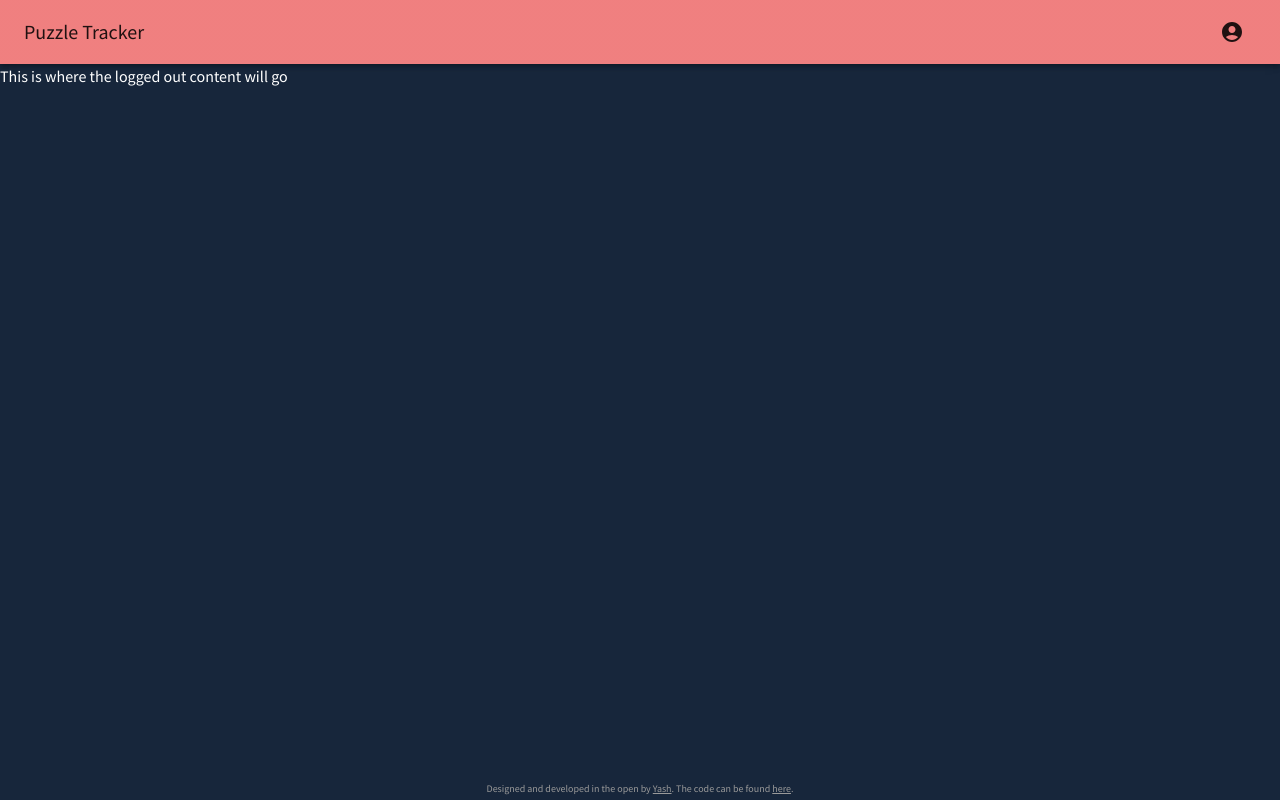
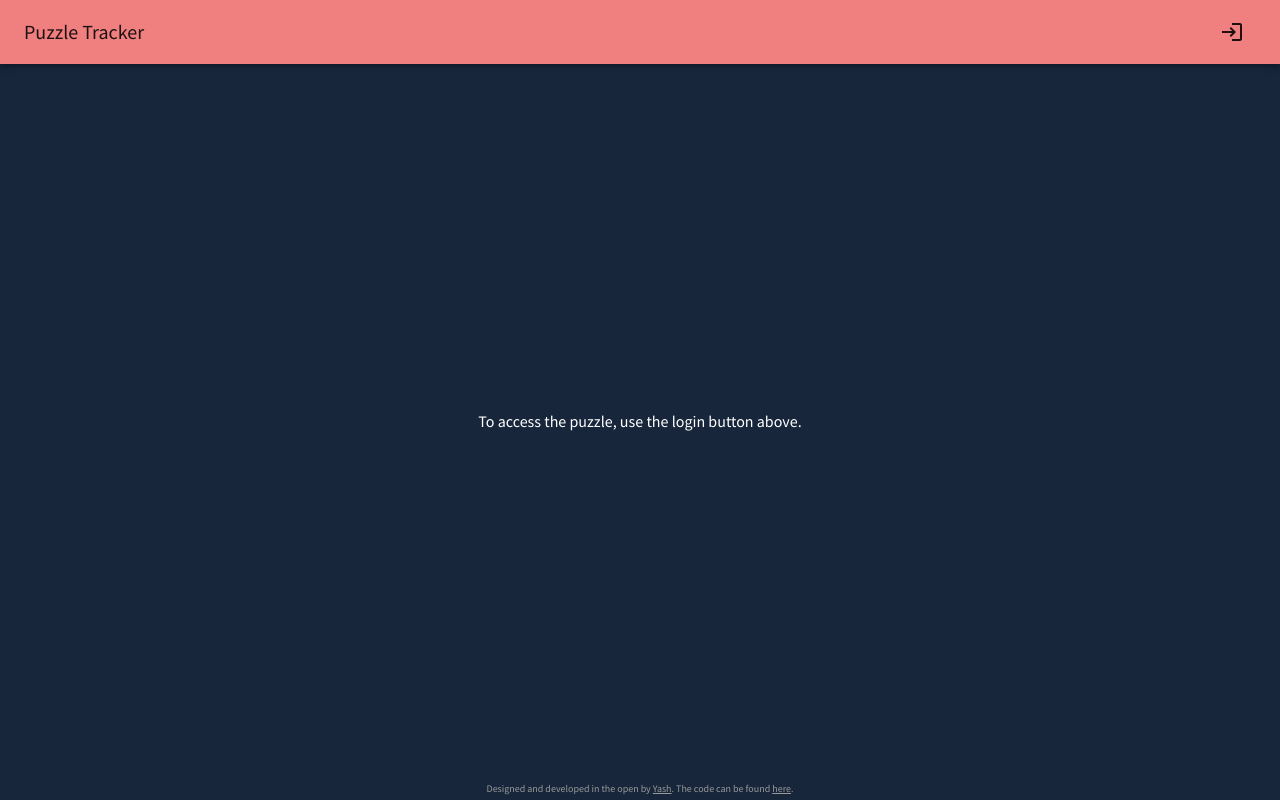
Before and after one commit to YashdalfTheGray/puzzling-gift, a React (Vite) app: page / in a window 1280 px wide. Built offline with nearby package versions, Linux system fonts and the light colour scheme; no server answers.

Commit message:
wired through puzzle id and left a message for the logged out view

```diff
--- a/src/components/AccountButton/AccountButton.tsx
+++ b/src/components/AccountButton/AccountButton.tsx
@@ -7,9 +7,9 @@ import Avatar from '@mui/material/Avatar';
 import IconButton from '@mui/material/IconButton';
 import MenuItem from '@mui/material/MenuItem';
 import Menu from '@mui/material/Menu';
-import AccountCircle from '@mui/icons-material/AccountCircle';
 import CircularProgress from '@mui/material/CircularProgress';
 import LoadingButton from '@mui/lab/LoadingButton';
+import LoginIcon from '@mui/icons-material/Login';
 
 import { PuzzleActions } from '~/src/redux/actions';
 import { PuzzleStore, ActionSliceNames } from '~/src/redux/puzzleStore';
@@ -74,7 +74,7 @@ export class AccountButton extends Component<
           aria-haspopup="true"
           onClick={dispatchLoginStart}
           color="inherit">
-          <AccountCircle />
+          <LoginIcon />
         </IconButton>
       );
     } else if (isProcessingLogin) {
--- a/src/components/App/App.tsx
+++ b/src/components/App/App.tsx
@@ -7,6 +7,7 @@ import CssBaseline from '@mui/material/CssBaseline';
 import { ThemeProvider } from '@mui/material/styles';
 
 import { theme } from '~/src/theme';
+import { UUID } from '~/src/datastoreTypes';
 import Header from '~/src/components/Header';
 import Footer from '~/src/components/Footer';
 import MainContent from '~/src/components/MainContent';
@@ -32,29 +33,45 @@ const mapDispatchToProps = {
 export type AppProps = ReturnType<typeof mapStateToProps> &
   typeof mapDispatchToProps;
 
-export class App extends Component<AppProps> {
+export type AppState = {
+  puzzleId: UUID;
+};
+
+export class App extends Component<AppProps, AppState> {
   constructor(props: AppProps) {
     super(props);
 
     this.state = {
-      authResult: null,
+      puzzleId: '',
     };
+  }
+
+  public getPuzzleIdFromUrl() {
+    const searchParamsString = window.location.search;
+    const params = new URLSearchParams(searchParamsString);
+    return params.get('puzzleId')!;
   }
 
   async componentDidMount() {
     const { dispatchLoginResult } = this.props;
 
     dispatchLoginResult();
+
+    this.setState({
+      puzzleId: this.getPuzzleIdFromUrl(),
+    });
   }
 
   render() {
+    const { puzzleId } = this.state;
+
     return (
       <ThemeProvider theme={theme}>
         <>
           <CssBaseline enableColorScheme={true} />
           <div className="app">
             <Header />
-            <MainContent />
+            <MainContent puzzleId={puzzleId} />
             <Footer />
           </div>
         </>
--- a/src/components/MainContent/MainContent.scss
+++ b/src/components/MainContent/MainContent.scss
@@ -1,7 +1,8 @@
 .MainContent {
   display: flex;
 
-  &.loading {
+  &.loading,
+  &.logged-out {
     justify-content: center;
     align-items: center;
   }
--- a/src/components/MainContent/MainContent.tsx
+++ b/src/components/MainContent/MainContent.tsx
@@ -1,6 +1,6 @@
 // Can't use preact because https://github.com/parcel-bundler/parcel/issues/7867
 // import { Component } from 'preact';
-import { Component, MouseEvent } from 'react';
+import { Component } from 'react';
 import { connect } from 'react-redux';
 
 import CircularProgress from '@mui/material/CircularProgress';
@@ -22,11 +22,16 @@ const mapStateToProps = (state: PuzzleStore) => ({
   ),
 });
 
-export type MainContentProps = ReturnType<typeof mapStateToProps>;
+export interface IMainContentProps {
+  puzzleId: string;
+}
+
+export type MainContentProps = IMainContentProps &
+  ReturnType<typeof mapStateToProps>;
 
 export class MainContent extends Component<MainContentProps> {
   render() {
-    const { isUserLoggedIn, isProcessingLogin, isProcessingLogout } =
+    const { isUserLoggedIn, isProcessingLogin, isProcessingLogout, puzzleId } =
       this.props;
 
     if (isProcessingLogin || isProcessingLogout) {
@@ -36,9 +41,13 @@ export class MainContent extends Component<MainContentProps> {
         </div>
       );
     } else if (!isProcessingLogin && !isProcessingLogout && !isUserLoggedIn) {
-      return <div>This is where the logged out content will go</div>;
+      return (
+        <div className="MainContent logged-out">
+          To access the puzzle, use the login button above.
+        </div>
+      );
     } else if (!isProcessingLogin && !isProcessingLogout && isUserLoggedIn) {
-      return <div>This is where the logged in content will go</div>;
+      return <div>Trying to fetch {puzzleId} from firebase.</div>;
     }
   }
 }
```
